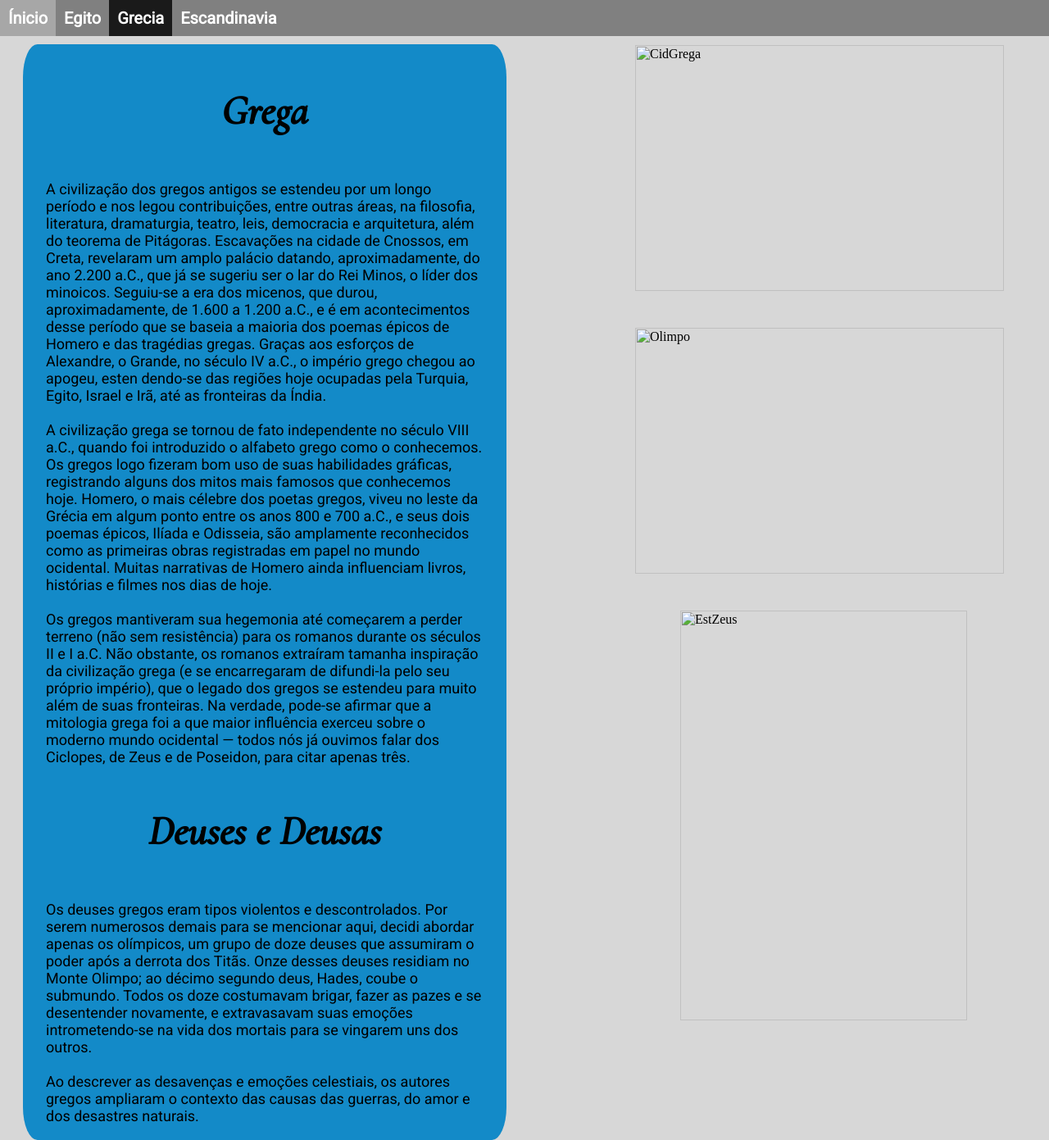
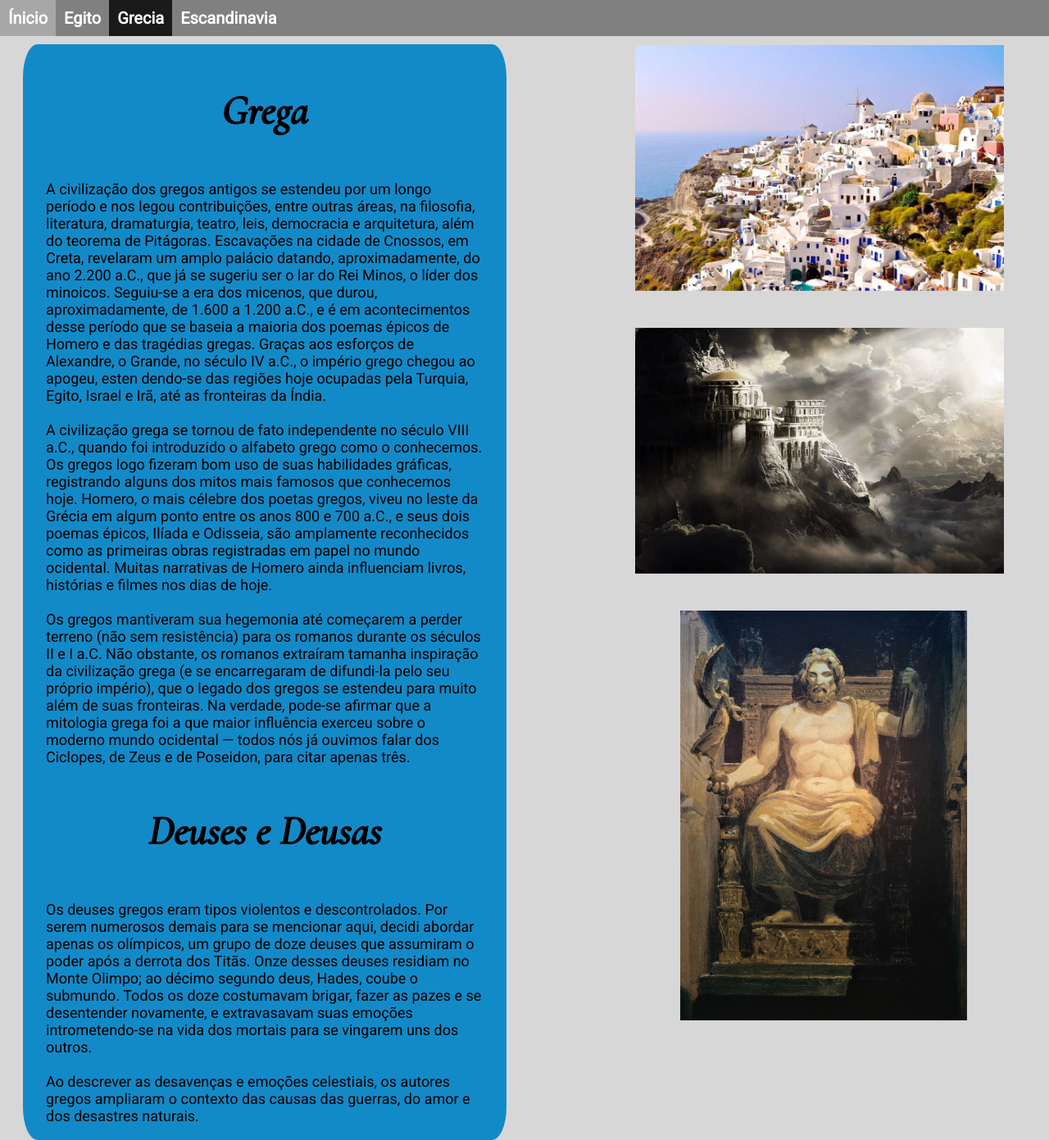
Before and after one commit to LuisEduardo-djpl/Site-Mitologia, a plain HTML site: page Grega.html in a window 1280 px wide. Shown: the whole page at 82% size. Drawn offline with nearby package versions, Linux system fonts and the light colour scheme; files that its build step writes are made by us from their sources.

Commit message:
Update Grega.html

```diff
--- a/Grega.html
+++ b/Grega.html
@@ -7,8 +7,8 @@
 
 <body>
 
-    <link rel="stylesheet" href="CSS/style-all.css">
-    <link rel="stylesheet" href="CSS/style-content.css">
+    <link rel="stylesheet" href="style-all.css">
+    <link rel="stylesheet" href="style-content.css">
 
     <ul id="nav1">
         <li id="nav2">
@@ -68,11 +68,11 @@
     </p>
     </div>
 
-    <img id="imggre1" src="Imagens/imggre/imggre1.jpg" alt="CidGrega">
+    <img id="imggre1" src="imggre1.jpg" alt="CidGrega">
 
-    <img id="imggre2" src="Imagens/imggre/imggre2.jpg" alt="Olimpo">
+    <img id="imggre2" src="imggre2.jpg" alt="Olimpo">
 
-    <img id="imggre3" src="Imagens/imggre/imggre3.jpg" alt="EstZeus">
+    <img id="imggre3" src="imggre3.jpg" alt="EstZeus">
 
     <iframe id="grevid" src="https://www.youtube.com/embed/videoseries?list=PL3umV5a_a3P3SJlMwfwDhC2nZ6FEiwdRT" title="YouTube video player" frameborder="0" allow="accelerometer; autoplay; clipboard-write; encrypted-media; gyroscope; picture-in-picture" allowfullscreen></iframe>
     <br>
```
